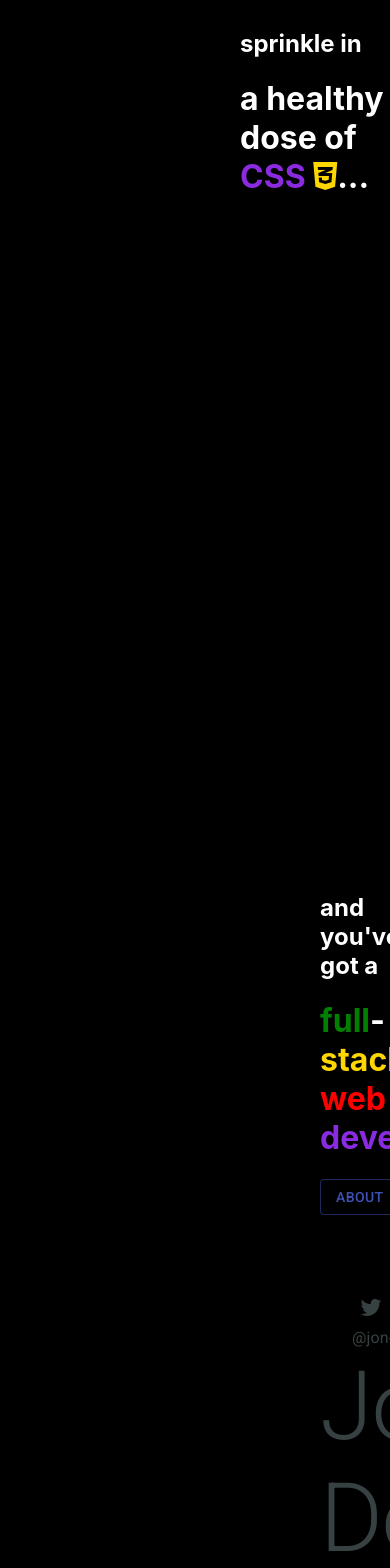
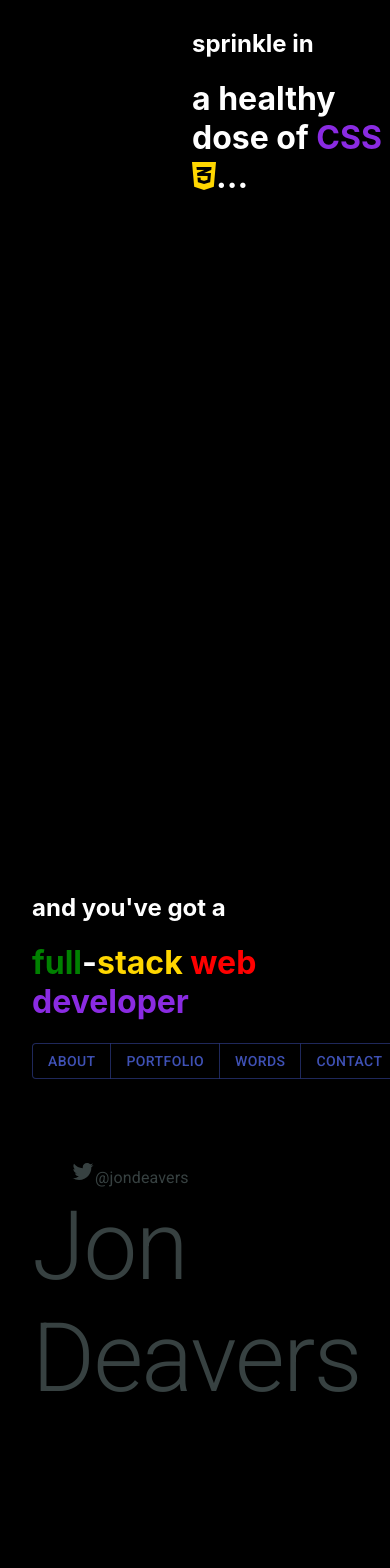
Before and after one commit to lucsedirae/lucsedirae.github.io, a React (Create React App) app: page / in a window 390 px wide. Shown: the part 2726-4294 px from the top of the page. Built offline with nearby package versions, Linux system fonts and the light colour scheme.

Commit message:
Fixed mobile responsiveness

```diff
--- a/src/components/home/Animation.js
+++ b/src/components/home/Animation.js
@@ -48,7 +48,7 @@ const Animation = () => {
           <span style={{ color: "gold" }}>+</span> MongoDB back-end...
         </h1>
       </div>
-      <div data-aos="flip-up" style={{ height: "100vh", marginLeft: "15rem" }}>
+      <div data-aos="flip-up" style={{ height: "100vh", marginLeft: "12rem" }}>
         <h2>sprinkle in</h2>
         <h1>
           a healthy dose of <span style={{ color: "blueviolet" }}>CSS</span>{" "}
@@ -56,7 +56,7 @@ const Animation = () => {
           ...
         </h1>
       </div>
-      <div data-aos="flip-left" style={{ height: "80vh", marginLeft: "20rem" }}>
+      <div data-aos="flip-left" style={{ height: "80vh", marginLeft: "2rem" }}>
         <h2>and you've got a</h2>
         <h1>
           <span style={{ color: "green" }}>full</span>-
--- a/src/components/portfolio/DetailsAccordion.js
+++ b/src/components/portfolio/DetailsAccordion.js
@@ -30,7 +30,7 @@ const useStyles = makeStyles((theme) => ({
     color: "silver",
   },
   icons: {
-    color: "black",
+    color: "silver",
     marginRight: "1rem",
   },
 }));
```
Also changed, not shown: 1 other file (tests, documents, lock files or other folders).
